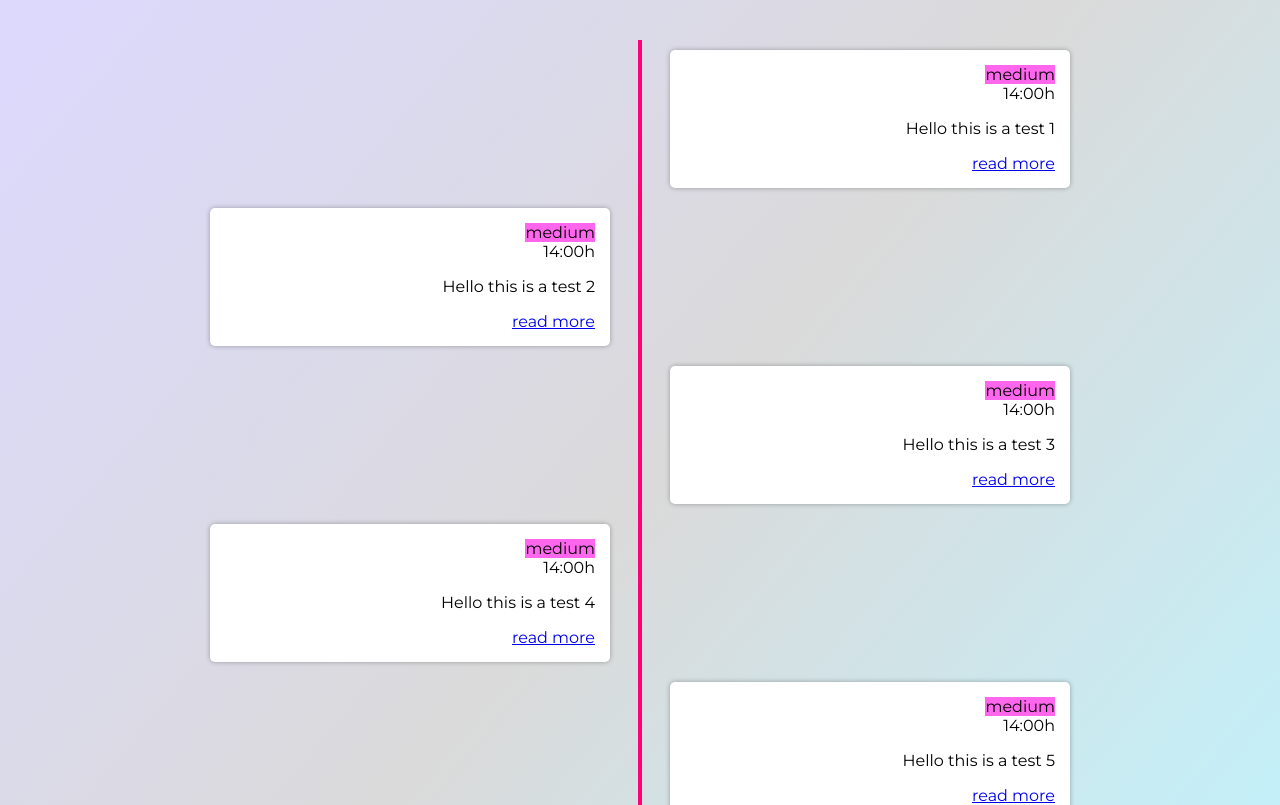
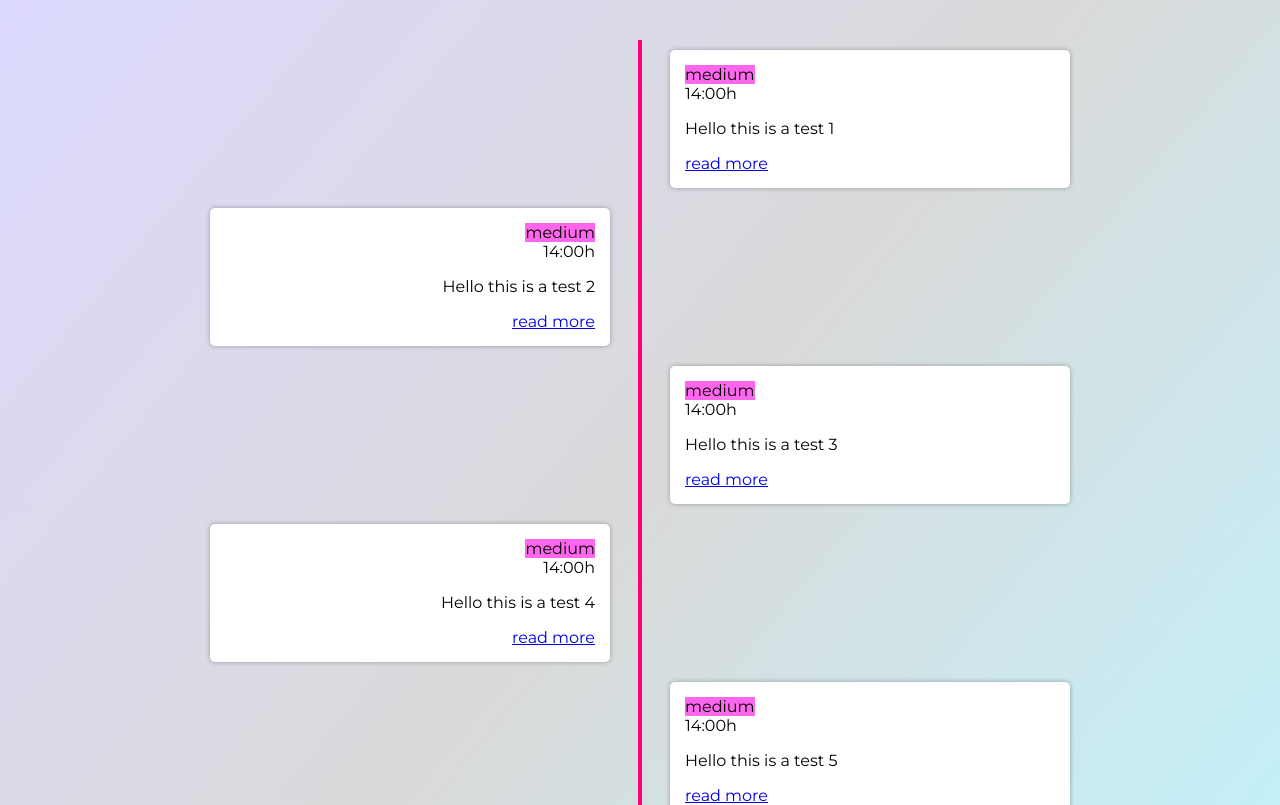
Before and after one commit to PatriciaCostalonga/notification-timeline, a React (Create React App) app: page / in a window 1280 px wide. Shown: the top 805 px of the page. Built offline with nearby package versions, Linux system fonts and the light colour scheme.

Commit message:
Update App.css

```diff
--- a/src/App.css
+++ b/src/App.css
@@ -71,6 +71,6 @@ h1{
 }
 
 .timeline-item:nth-child(odd) .timeline-item-content{
-  align-item: flex-start;
+  align-items: flex-start;
   text-align: left;
 }
```
